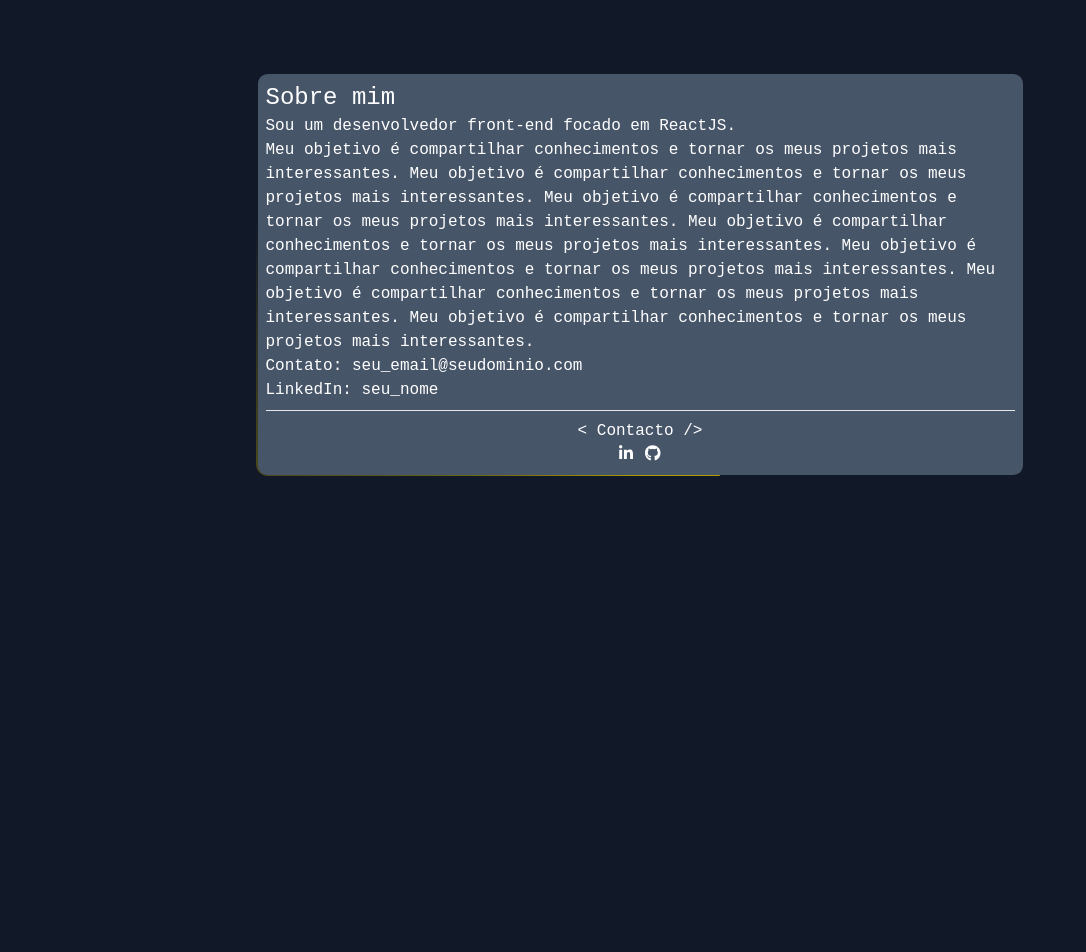
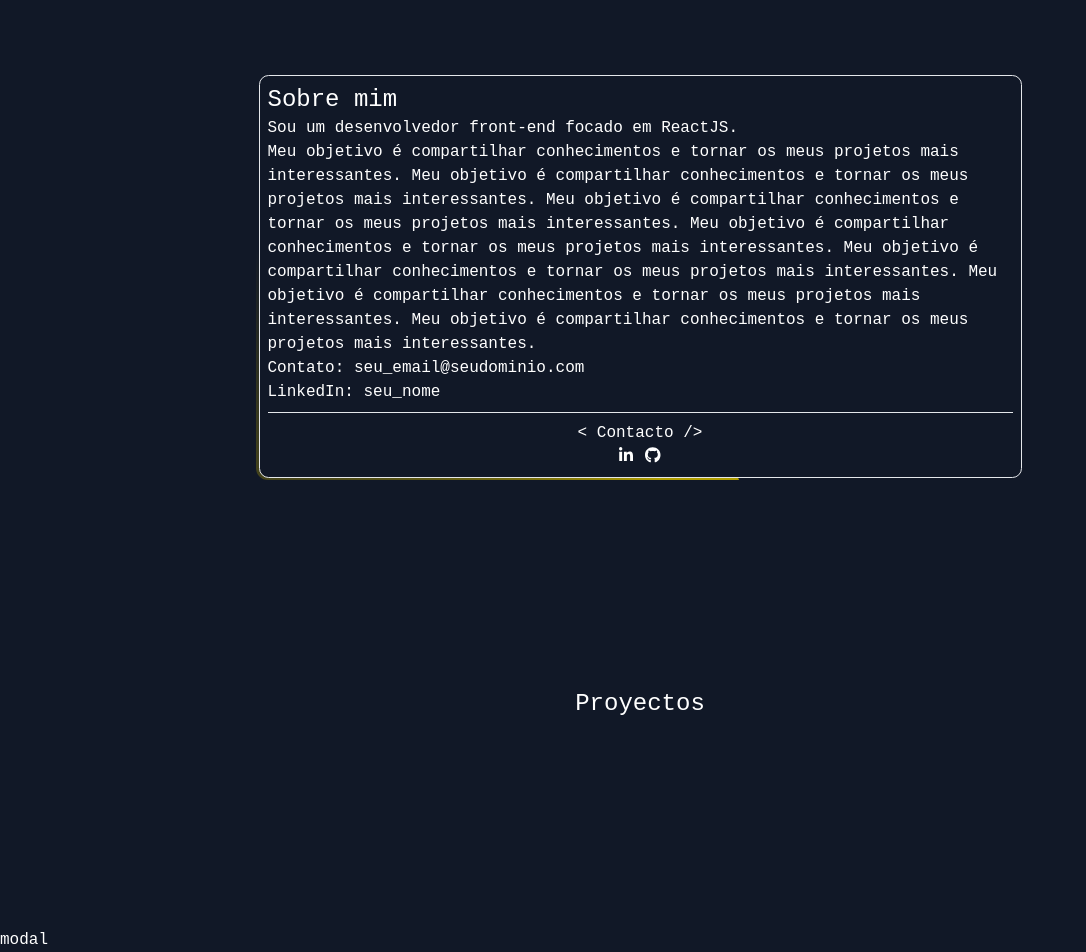
Before and after one commit to FRANCISCO-BERMEJO-MELERO/Portfolio, a React (Create React App) app: page / in a window 1280 px wide. Shown: the part 633-1585 px from the top of the page, without its empty margins (0-1086 px from the left). Before the commit the page ends 1109 px from the top, so only its background shows below. Built offline with nearby package versions, Linux system fonts and the light colour scheme.

Commit message:
Implementamos modal

```diff
--- a/src/App.js
+++ b/src/App.js
@@ -2,6 +2,8 @@ import Navbar from "./Components/navbar";
 import Sobremi from "./Components/sobremi";
 import { FontAwesomeIcon } from '@fortawesome/react-fontawesome'
 import { faLinkedinIn, faGithub } from '@fortawesome/free-brands-svg-icons';
+import Proyectos from "./Components/proyectos";
+import CardModal from "./Components/card-modal";
 
 
 function App() {
@@ -28,7 +30,8 @@ function App() {
         </button>
       </div>
       <Sobremi></Sobremi>
-
+      <Proyectos></Proyectos>
+      <CardModal></CardModal>
 
     </div>
   );
--- /dev/null
+++ b/src/Components/card-modal.jsx
@@ -0,0 +1,15 @@
+
+import React, { useState } from 'react';
+import Modal from './modal';
+
+const CardModal = () => {
+    const [isModalOpen, setisModalOpen] = useState(false);
+    return (
+        <div>
+            <button onClick={() => setisModalOpen(true) }>modal</button>
+            <Modal isOpen={isModalOpen} closeModal={() => setisModalOpen(false)}/>
+        </div>
+    );
+}
+
+export default CardModal;
--- /dev/null
+++ b/src/Components/modal.jsx
@@ -0,0 +1,32 @@
+import React from "react";
+
+const Modal = ({ isOpen, closeModal }) => {
+    if (!isOpen) return null;
+
+    return (
+        <div className="fixed inset-0 flex items-center justify-center bg-black/50 z-50 ">
+            <div className="relative   rounded-lg shadow-lg p-3 w-full md:max-w-[35%] max-h-[80%] max-w-[99%] h-full border ">
+            <div className="border h-full  rounded-lg bg-slate-700">
+                <button  className="absolute top-6 right-6 text-white hover:text-gray-500 " onClick={closeModal}>
+                    <span className="text-xl ">✕</span>
+                </button>
+                <div className=" gap-8 grid">
+                    <img src="https://t4.ftcdn.net/jpg/02/89/98/37/360_F_289983793_oZPL25vmImtNTwpBLCoC1wMgTUx0yDbd.jpg" alt="" className="max-w-[99.5%] rounded-t-lg mx-auto"></img>
+                    <span className="mx-3">
+                        <h2 className="text-2xl  text-gray-50 ">
+                            Título del Modal
+                        </h2>
+                        <p className="mt-2 text-gray-400 ">
+                            Este es el contenido del modal. Puedes agregar cualquier cosa aquí.
+                        </p>
+                    </span>
+
+                </div>
+            </div>
+
+            </div>
+        </div>
+    );
+};
+
+export default Modal;
--- /dev/null
+++ b/src/Components/proyectos.jsx
@@ -0,0 +1,12 @@
+import React from 'react';
+
+const Proyectos = () => {
+    return (
+        <div className='my-52 mx-auto justify-center flex'>
+            <h1 className='text-2xl'> Proyectos</h1>
+            <br></br>
+        </div>
+    );
+}
+
+export default Proyectos;
--- a/src/Components/sobremi.jsx
+++ b/src/Components/sobremi.jsx
@@ -7,9 +7,9 @@ const Sobremi = () => {
     return (
         <>
             <div class="mx-auto flex w-full items-center max-w-3xl justify-center my-20">
-                <div className=' mt-12 justify-center grid h-auto mx-auto  z-10 relative p-[1.5px] w-full items-center overflow-hidden rounded-xl'>
-                    <div class="animate-rotate absolute inset-0 h-auto w-auto rounded-full bg-[conic-gradient(#af9d00_20deg,transparent_120deg)]"></div>
-                    <div className='relative z-20 grid w-full rounded-[0.60rem] p-2 bg-slate-600'>
+                <div className=' mt-12 justify-center grid h-auto mx-auto  z-10 relative p-[2.5px] w-full items-center overflow-hidden rounded-xl'>
+                    <div class="animate-rotate absolute inset-0 h-auto w-auto rounded-full bg-[conic-gradient(#af9d00_20deg,transparent_120deg)] "></div>
+                    <div className='relative z-20 grid w-full rounded-[0.60rem] p-2 bg-gray-900 border'>
                         <h1 className='text-2xl'>Sobre mim</h1>
                         <p>Sou um desenvolvedor front-end focado em ReactJS.</p>
                         <p>Meu objetivo é compartilhar conhecimentos e tornar os meus projetos mais interessantes.
```
